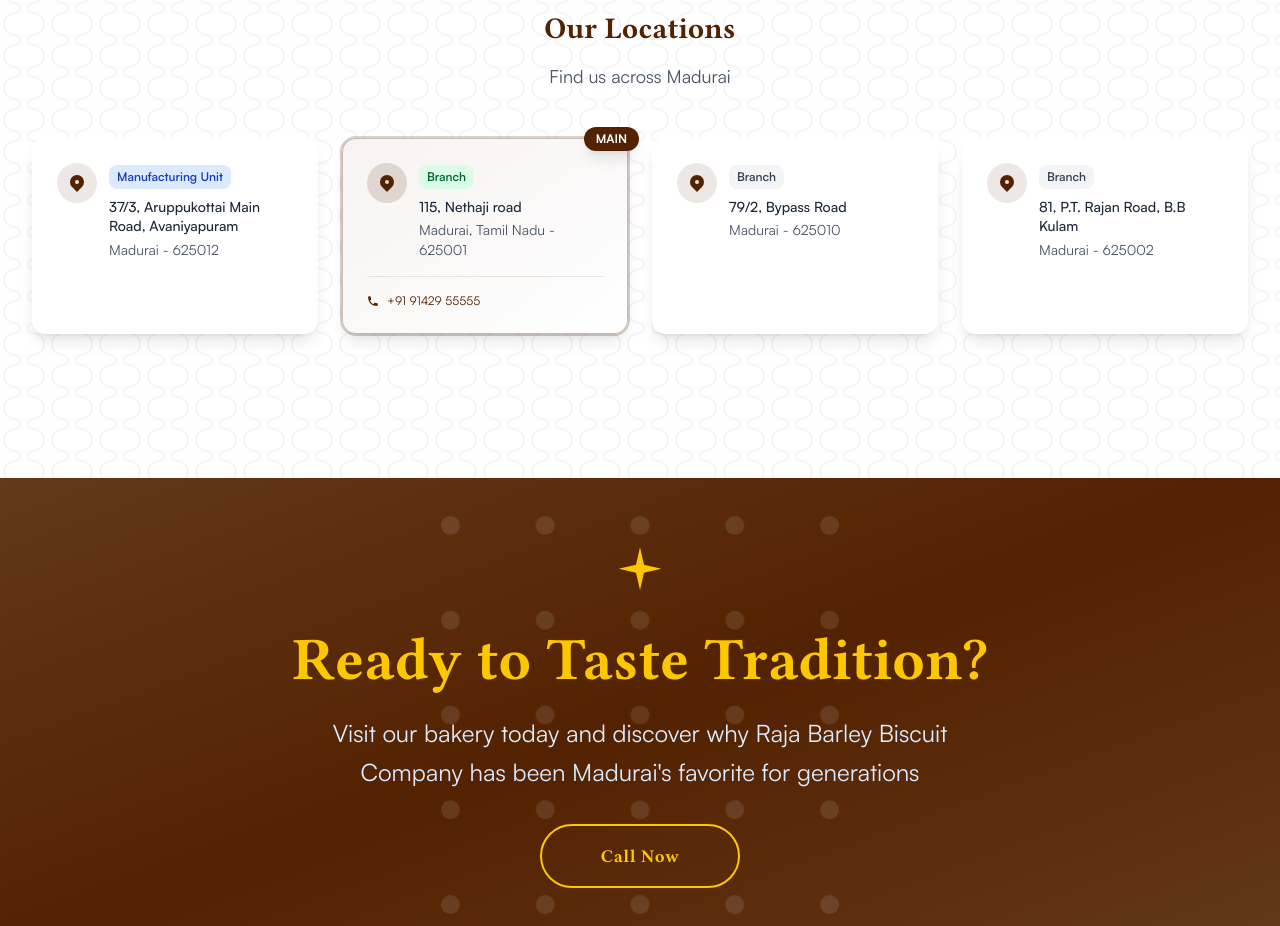
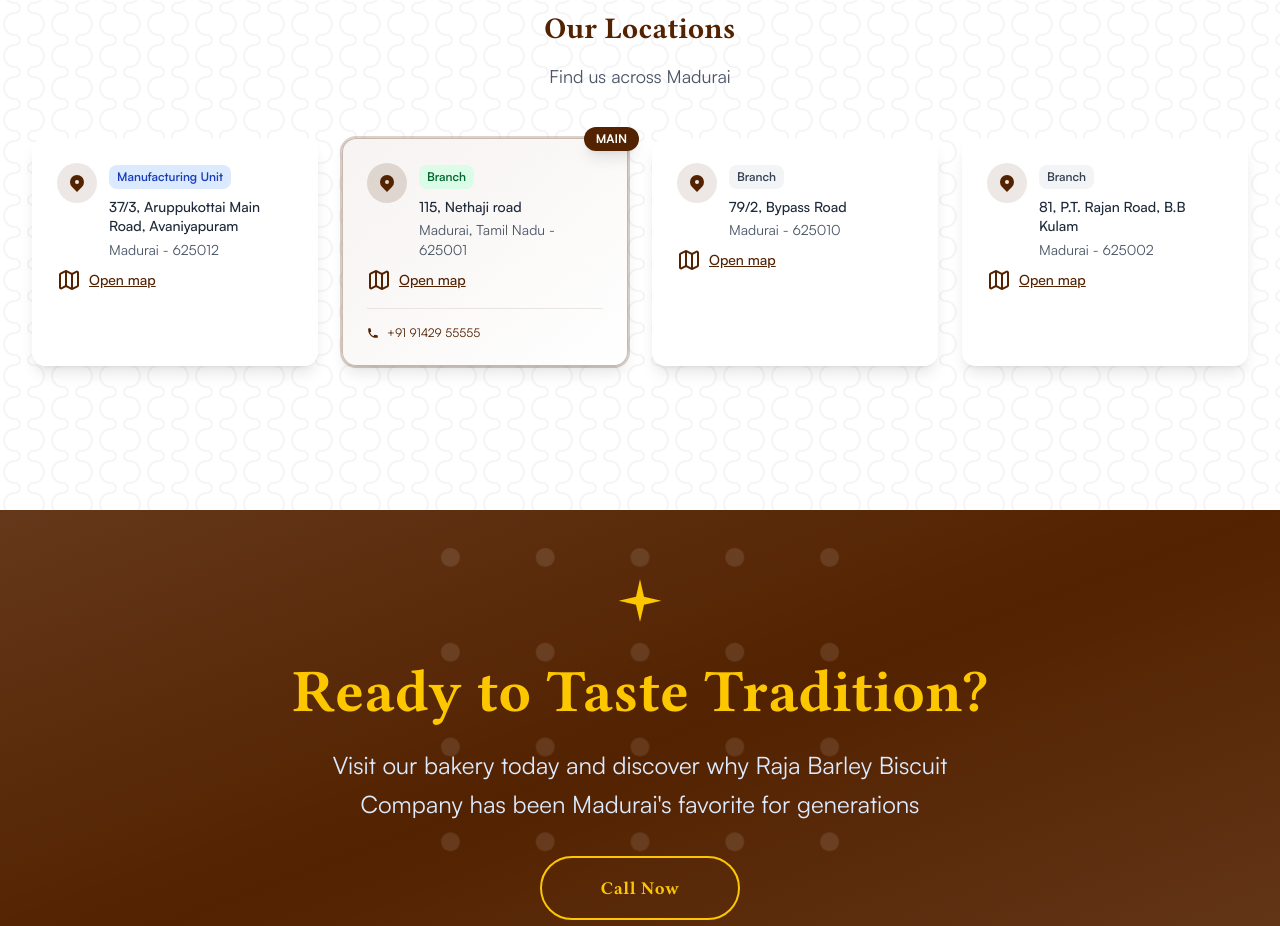
Before and after one commit to ank-2222/rajaBarleyBiscuitProtfolio, a React (Vite) app: page /about in a window 1280 px wide. Shown: the part 4100-5026 px from the top of the page. Built offline with nearby package versions, Linux system fonts and the light colour scheme.

Commit message:
add map link

```diff
--- a/src/components/About/Contact.tsx
+++ b/src/components/About/Contact.tsx
@@ -1,4 +1,4 @@
-import { ChevronRight, Map } from "lucide-react";
+import { ChevronRight, Map, MapIcon } from "lucide-react";
 import React from "react";
 
 const Contact: React.FC = () => {
@@ -8,25 +8,30 @@
       type: "Manufacturing Unit",
       address: "37/3, Aruppukottai Main Road, Avaniyapuram",
       city: "Madurai - 625012",
-      isMain: false
+      isMain: false,
+      mapLink:""
+
     },
      {
       type: "Branch",
       address: "115, Nethaji road",
       city: "Madurai, Tamil Nadu - 625001",
-      isMain: true
+      isMain: true,
+      mapLink:"https://maps.app.goo.gl/KM6s5eS6TxeNPJPH6?g_st=iw"
     },
     {
       type: "Branch",
       address: "79/2, Bypass Road",
       city: "Madurai - 625010",
-      isMain: false
+      isMain: false,
+      mapLink:"https://maps.app.goo.gl/GTRzE44vQCZ28hbb7?g_st=iw"
     },
     {
       type: "Branch",
       address: "81, P.T. Rajan Road, B.B Kulam",
       city: "Madurai - 625002",
-      isMain: false
+      isMain: false,
+      mapLink:"https://maps.app.goo.gl/yTE6KFhhRCSW4ahh6?g_st=iw"
     }
   ];
 
@@ -158,7 +163,9 @@
 
             <div className="grid grid-cols-1 md:grid-cols-2 lg:grid-cols-4 gap-6">
               {locations.map((location, index) => (
-                <div
+                <a
+                href={location?.mapLink}
+                target="_blank"
                   key={index}
                   className={`relative bg-white/90 backdrop-blur-sm rounded-xl p-6 shadow-lg border transition-all duration-300 hover:shadow-xl hover:scale-105 ${
                     location.isMain
@@ -198,7 +205,9 @@
                       </p>
                     </div>
                   </div>
-
+<div className="flex justify-start items-center my-2 gap-x-2 text-sm font-medium text-primary underline">
+  <MapIcon/> Open map
+</div>
                   {location.isMain && (
                     <div className="mt-4 pt-4 border-t border-primary/10">
                       <div className="flex items-center space-x-2 text-xs text-primary">
@@ -209,7 +218,7 @@
                       </div>
                     </div>
                   )}
-                </div>
+                </a>
               ))}
             </div>
           </div>
```
